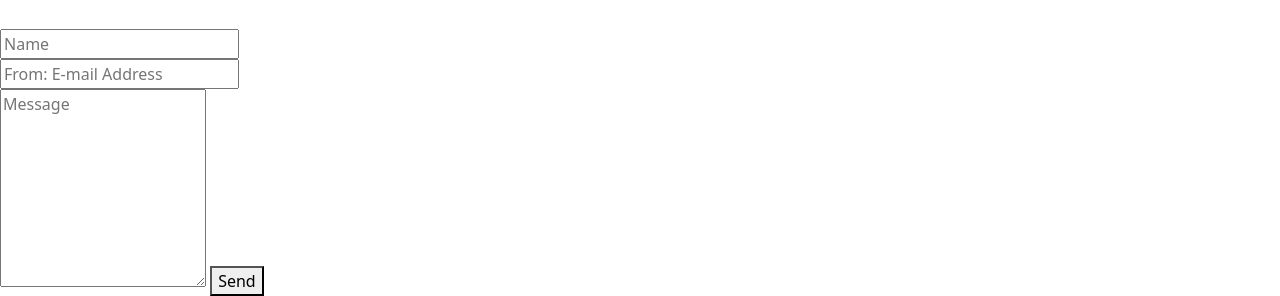
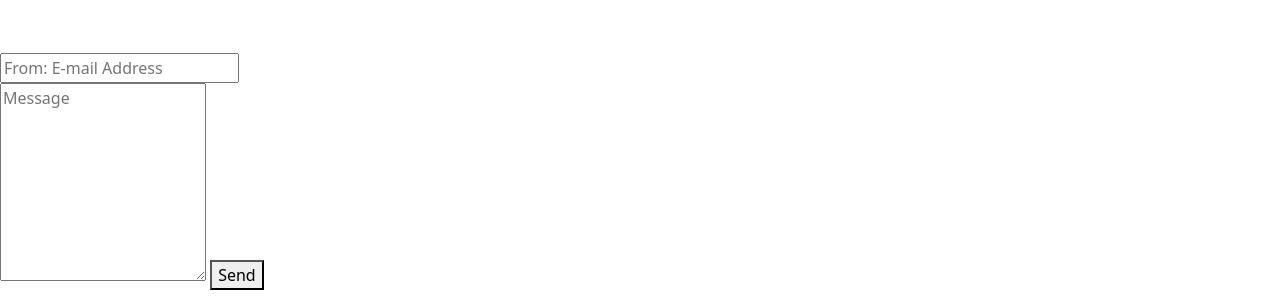
Before and after one commit to rashid234/test-page, a plain HTML site: page index.html in a window 1280 px wide. Shown: the part 1027-1323 px from the top of the page. Drawn offline with nearby package versions, Linux system fonts and the light colour scheme.

Commit message:
Update index.html

```diff
--- a/index.html
+++ b/index.html
@@ -164,7 +164,7 @@
 </div>
         <form target="_blank" action="https://formsubmit.co/rashidkaras23@gmail.com" method="POST" >
             <h5>Contact</h5><br>
-        <input type="text" placeholder="Name" name="name"><br>
+        <br>
         <input type="email" placeholder="From: E-mail Address" name="email"><br>
         <textarea rows="8" placeholder="Message" name="message"></textarea>
         <button id="btno">Send</button>
```
